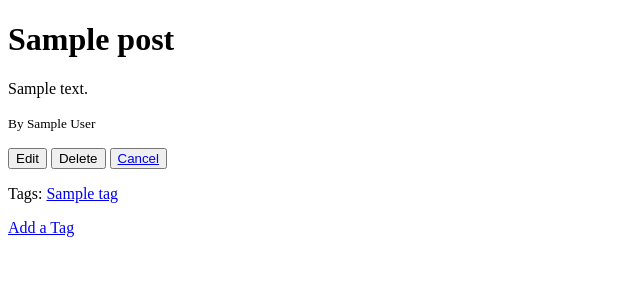
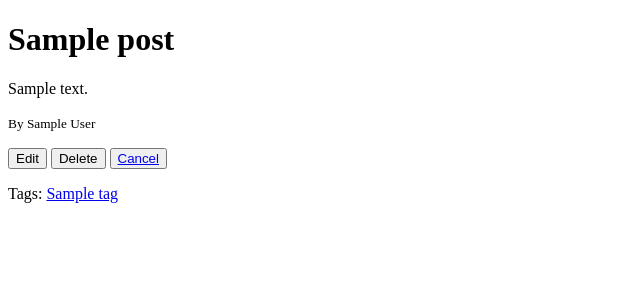
Before and after one commit to tbtreppe/Blogly, a Flask app: page /post/1 in a window 1280 px wide. Shown: the top 300 px of the page, without its empty margins (0-640 px from the left). Run offline with Flask 2, Linux system fonts and the light colour scheme; tables that the repository leaves empty hold one stand-in row (values such as "Sample post").

Commit message:
add changes

```diff
--- a/Templates/detail.html
+++ b/Templates/detail.html
@@ -9,6 +9,7 @@ content %}
   <button formaction="/user/{{ user.id }}/delete" formmethod="POST">
     Delete
   </button>
+  <button><a href="/user">Cancel</a></button>
 </form>
 
 <h2>Posts</h2>
--- a/Templates/post_detail.html
+++ b/Templates/post_detail.html
@@ -19,5 +19,4 @@ content %}
   <a href="/tag/{{tag.id}}">{{tag.name}}</a>
   {% endfor %}
 </p>
-{% endif %}
-<a href="/new_tag">Add a Tag</a> {% endblock %}
+{% endif %} {% endblock %}
--- a/Templates/user.html
+++ b/Templates/user.html
@@ -9,5 +9,5 @@ content%}
   {% endfor %}
 </ul>
 <button><a href="/new_user">Add User</a></button>
-<button><a href="/tag">Tag</a></button>
+<button><a href="/tag">Tags</a></button>
 {% endblock %}
--- a/app.py
+++ b/app.py
@@ -82,8 +82,8 @@ def show_new_post_form(user_id):
 @app.route('/user/<int:user_id>/new_post', methods=["POST"])
 def add_new_post(user_id):
     user = User.query.get_or_404(user_id)
-    tag_id = [int(num) for num in request.form.getlist("tag")]
-    tag = Tag.query.filter(Tag.id.in_(tag_id)).all()
+    tag_ids = [int(num) for num in request.form.getlist("tag")]
+    tag = Tag.query.filter(Tag.id.in_(tag_ids)).all()
 
     new_post = Post(
         title=request.form['title'],
@@ -111,8 +111,8 @@ def edit_post(post_id):
     post = Post.query.get_or_404(post_id)
     post.title = request.form['title']
     post.content = request.form['content']
-    tag_id = [int(num) for num in request.form.getlist("tag")]
-    post.tag = Tag.query.filter(Tag.id.in_(tag_id)).all()
+    tag_ids = [int(num) for num in request.form.getlist("tag")]
+    post.tag = Tag.query.filter(Tag.id.in_(tag_ids)).all()
 
     db.session.add(post)
     db.session.commit()
@@ -134,17 +134,17 @@ def delete_post(post_id):
 @app.route('/tag')
 def tag():
     tag = Tag.query.all()
-    return render_template('new_tag.html', tag=tag)
+    return render_template('tag.html', tag=tag)
 
 @app.route('/new_tag')
 def new_tag_form():
     post = Post.query.all()
     return render_template('new_tag.html', post=post)
 
-@app.route('/new_tag')
+@app.route('/new_tag', methods=["POST"])
 def new_tag():
-    post_id = [int(num) for num in request.form.getlist("post")]
-    post = Post.query.filter(Post.id.in_(post_id)).all()
+    post_ids = [int(num) for num in request.form.getlist("post")]
+    post = Post.query.filter(Post.id.in_(post_ids)).all()
     new_tag = Tag(name=request.form['name'], post=post)
 
     db.session.add(new_tag)
@@ -158,17 +158,17 @@ def show_tag(tag_id):
     return render_template('show_tag.html', tag=tag)
 
 @app.route('/tag/<int:tag_id>/edit')
-def edit_tag_form():
+def edit_tag_form(tag_id):
     tag = Tag.query.get_or_404(tag_id)
     post = Post.query.all()
     return render_template('edit_tag.html', tag=tag, post=post)
 
 @app.route('/tag/<int:tag_id>/edit', methods=["POST"])
 def edit_tag(tag_id):
-    tag=Tag.query.get_or_404(tag_id)
+    tag = Tag.query.get_or_404(tag_id)
     tag.name = request.form['name']
-    post_id = [int(num) for num in request.form.getlist("post")]
-    tag.post = Post.query.filter(Post.id.in_(post_id)).all()
+    post_ids = [int(num) for num in request.form.getlist("post")]
+    tag.post = Post.query.filter(Post.id.in_(post_ids)).all()
 
     db.session.add(tag)
     db.session.commit()
```
Also changed, not shown: Templates/tag.html (renamed from Templates/tags.html).
